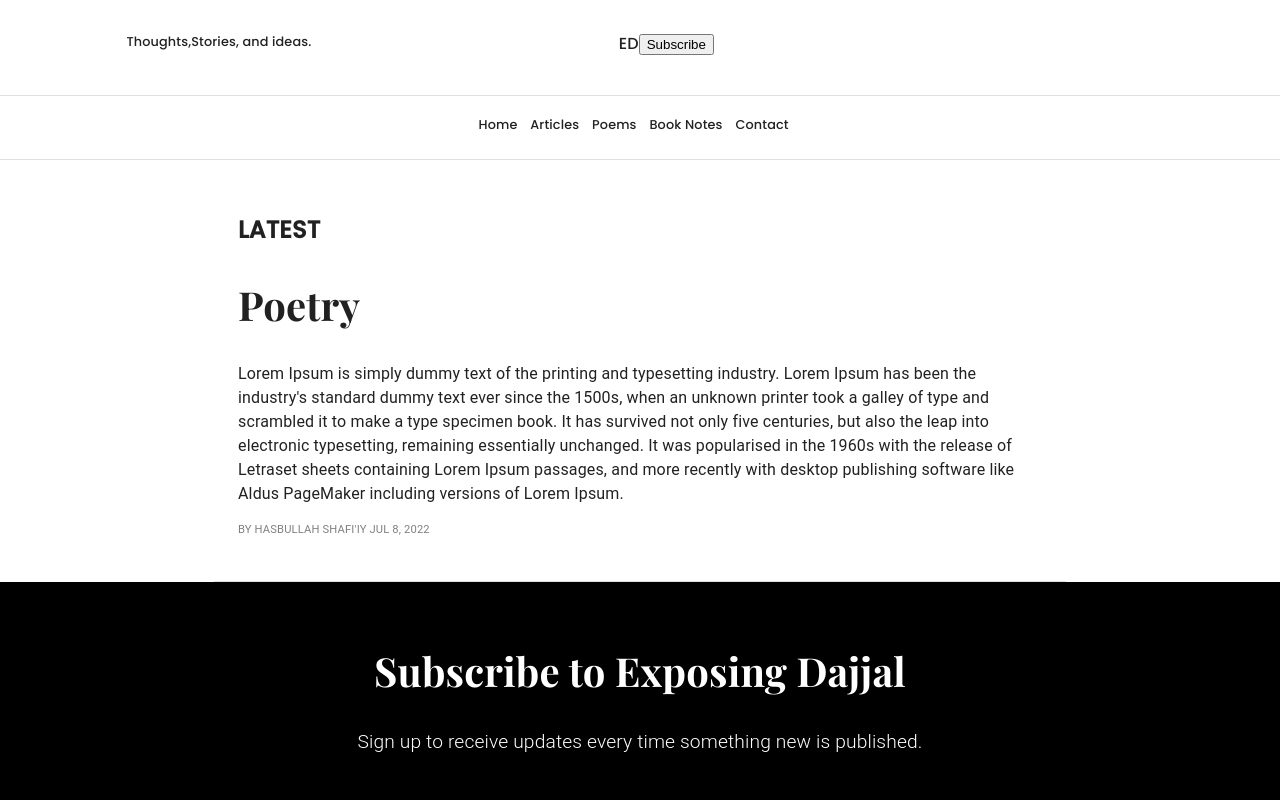
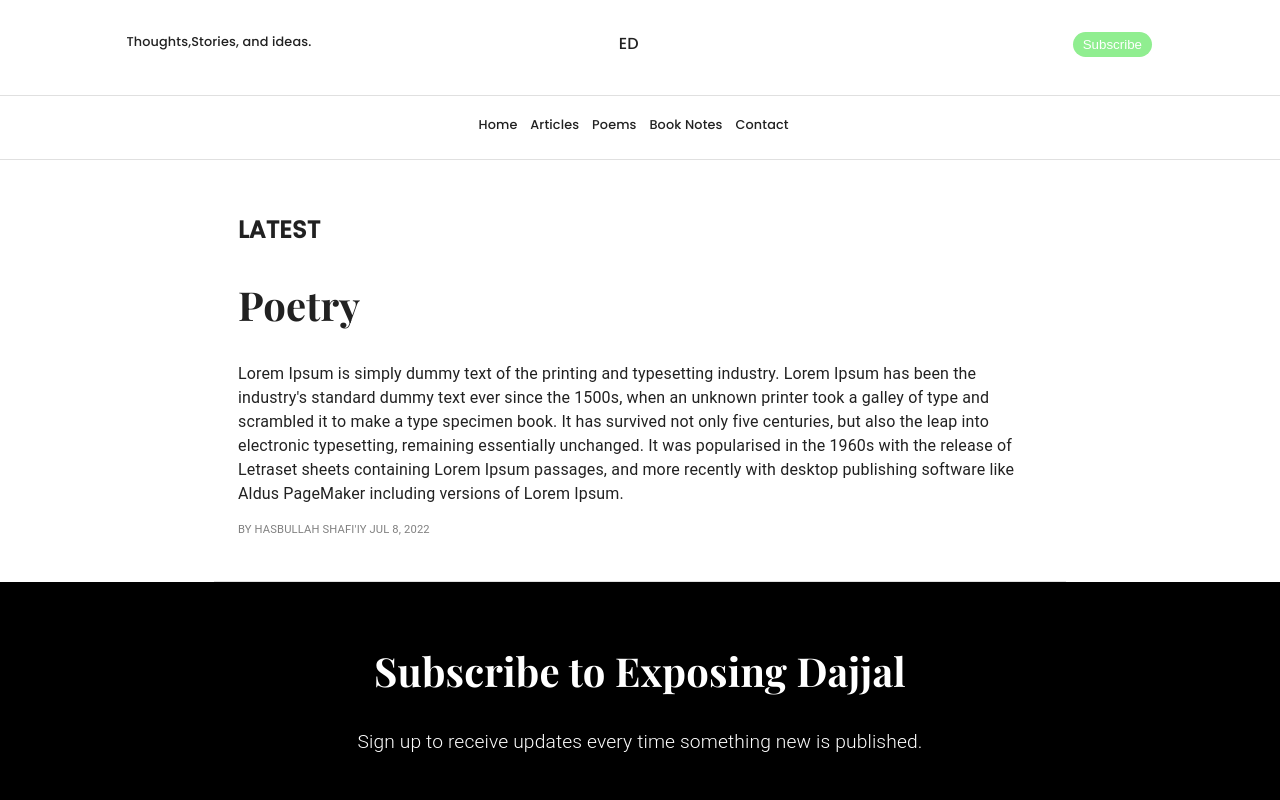
Before and after one commit to mohdnuman/blogging, a React (Create React App) app: page / in a window 1280 px wide. Shown: the top 800 px of the page. Built offline with nearby package versions, Linux system fonts and the light colour scheme; no server answers; the database is empty.

Commit message:
added subscribe button to navbar

```diff
--- a/src/components/Navbar.js
+++ b/src/components/Navbar.js
@@ -14,7 +14,7 @@ class Navbar extends Component {
         >
             <span id="navbar1-text">Thoughts,Stories, and ideas.</span>
             <span id="navbar-logo" >ED</span>
-            <button id="navbar-sucscribe-button">Subscribe</button>
+            <button id="navbar-subscribe-button">Subscribe</button>
         </Container>
         <CssBaseline />
         <Container
--- a/src/index.css
+++ b/src/index.css
@@ -33,7 +33,20 @@ code {
 }
 
 #navbar-subscribe-button{
-  align-self: right;
+  position: absolute;
+  right: 10vw;
+  background-color: lightgreen;
+  border-radius: 20px;
+  padding-top: 5px;
+  padding-bottom: 5px;
+  padding-left: 10px;
+  padding-right: 10px;
+  border: none;
+  color: white;
+}
+
+#navbar-subscribe-button:hover{
+  cursor: pointer;
 }
 
 #lower-nav{
```
